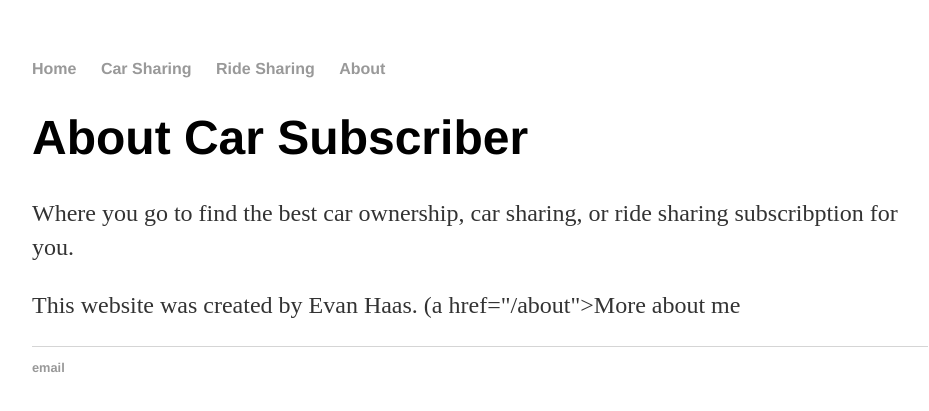
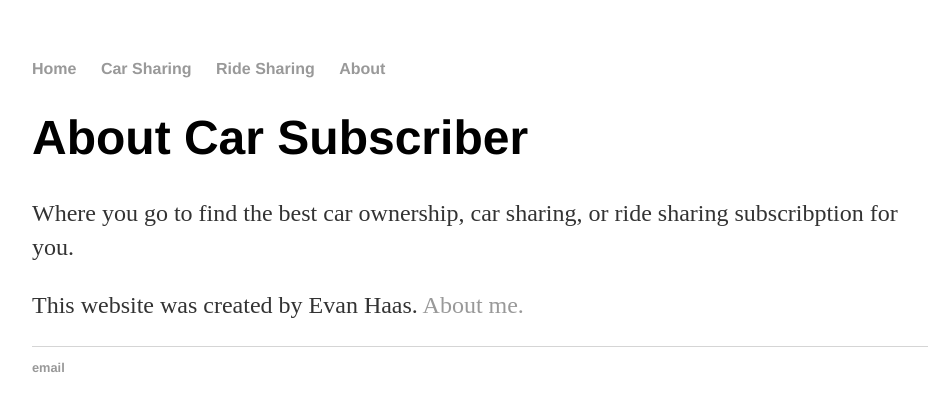
Before and after one commit to ehaas9/carsubscriber, a Jekyll site: the page built from about.html, in a window 1280 px wide. Shown: the top 411 px of the page, without its empty margins (160-1089 px from the left). Built offline with Jekyll 4.4.1, drawn with Linux system fonts in a browser that asks for light colours.

Commit message:
edited about me link

```diff
--- a/about.html
+++ b/about.html
@@ -5,5 +5,5 @@ title: About
 <div class="blurb">
 	<h1>About Car Subscriber</h1>
 	<p>Where you go to find the best car ownership, car sharing, or ride sharing subscribption for you.</p>
-  <p>This website was created by Evan Haas. (a href="/about">More about me</a>
+  <p>This website was created by Evan Haas. <a href="https://medium.com/@ehaas9">About me.</a>
 </div>
```
